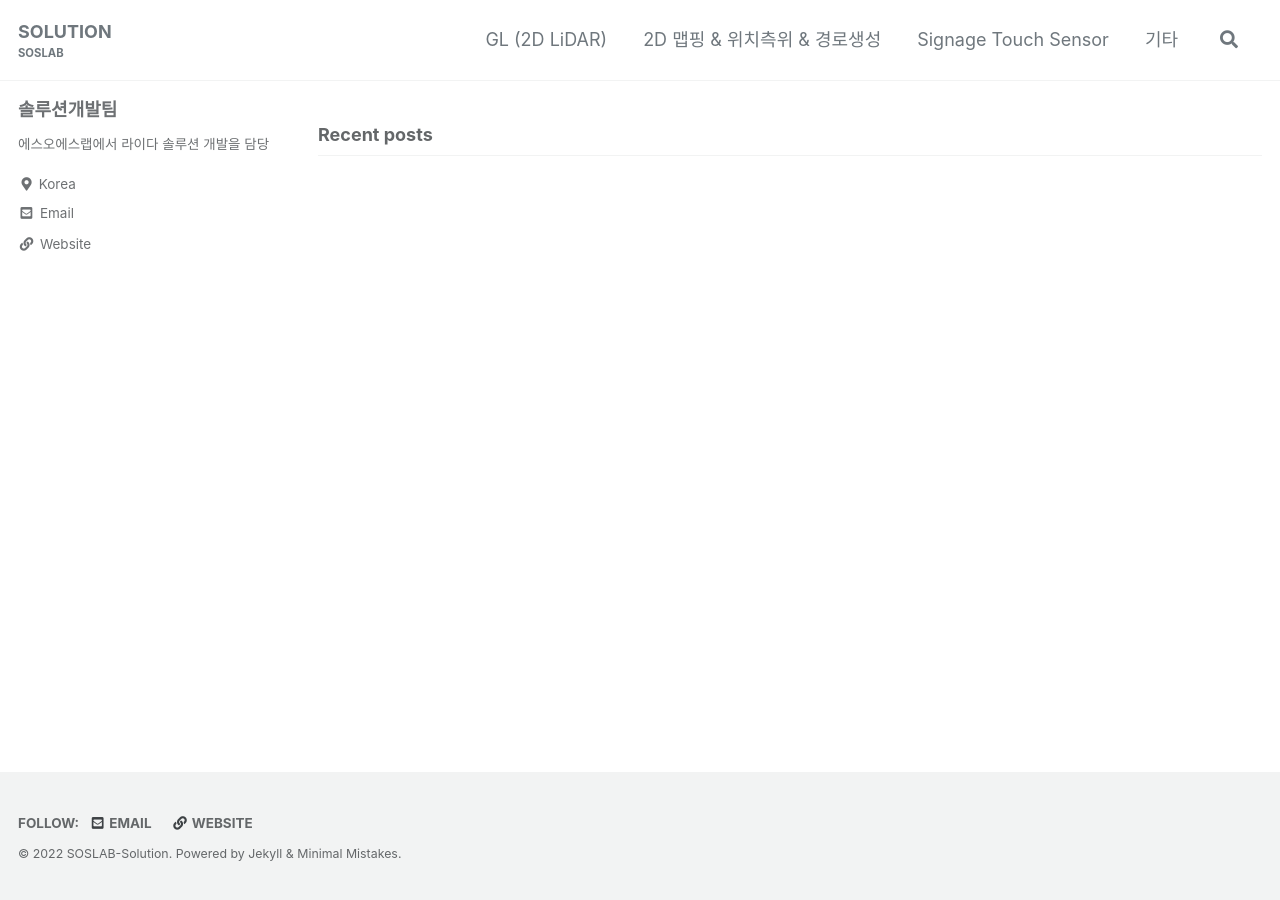
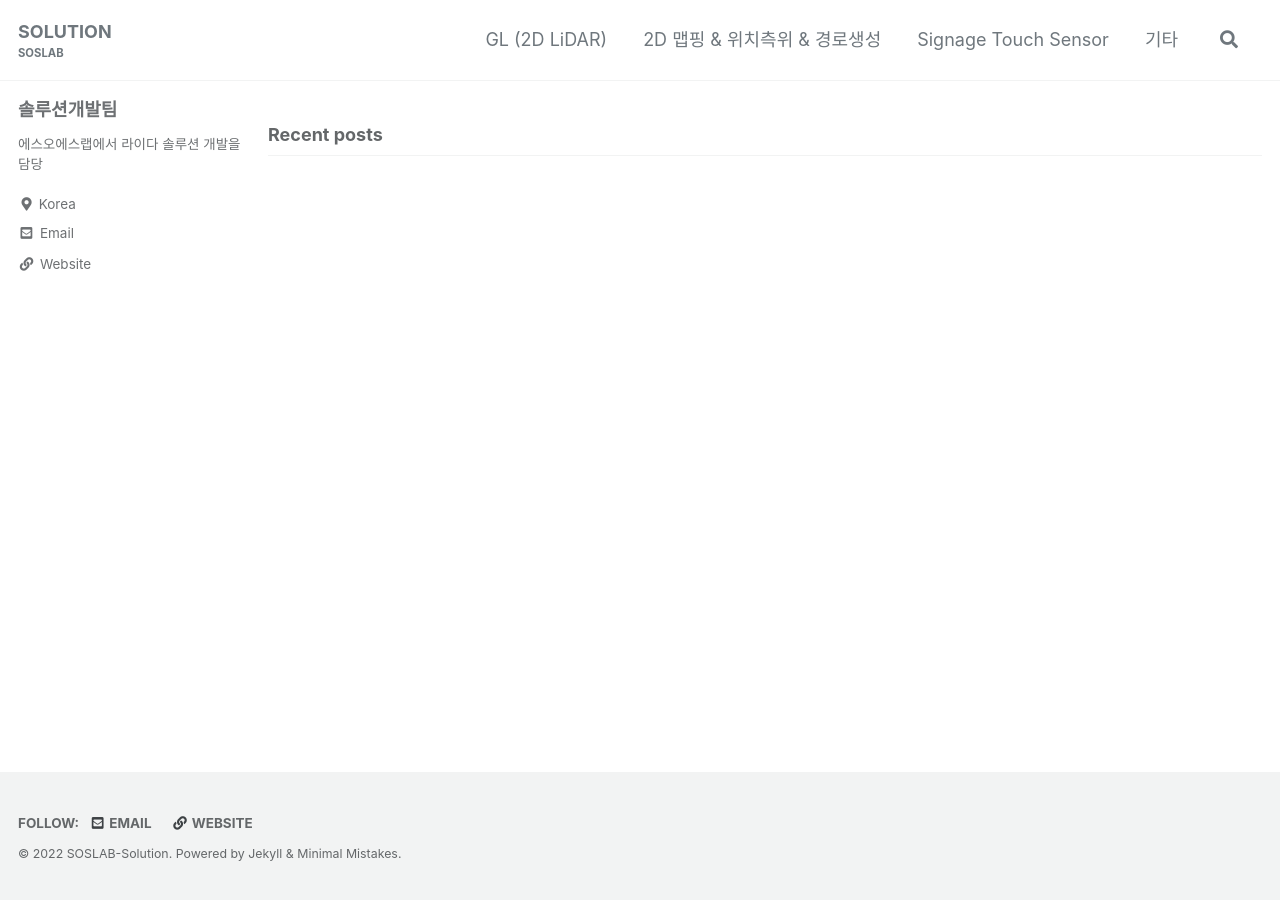
Before and after one commit to soslab-msd2/soslab-msd2.github.io, a Jekyll site: the page built from index.html, in a window 1280 px wide. Built offline with Jekyll 4.4.1, drawn with Linux system fonts in a browser that asks for light colours; cached includes are drawn as plain includes; the list of posts is cut into pages by our own code.

Commit message:
update width

```diff
--- a/_sass/minimal-mistakes/_reset.scss
+++ b/_sass/minimal-mistakes/_reset.scss
@@ -8,7 +8,7 @@ html {
   /* apply a natural box layout model to all elements */
   box-sizing: border-box;
   background-color: $background-color;
-  font-size: 16px;
+  font-size: 18px;
 
   @include breakpoint($medium) {
     font-size: 18px;
--- a/_sass/minimal-mistakes/_variables.scss
+++ b/_sass/minimal-mistakes/_variables.scss
@@ -155,9 +155,9 @@ $max-width: $x-large !default;
    Grid
    ========================================================================== */
 
-$right-sidebar-width-narrow: 200px !default;
-$right-sidebar-width: 300px !default;
-$right-sidebar-width-wide: 400px !default;
+$right-sidebar-width-narrow: 150px !default;    // 200px
+$right-sidebar-width: 250px !default;           // 300px
+$right-sidebar-width-wide: 350px !default;      // 400px
 
 /*
    Other
```
